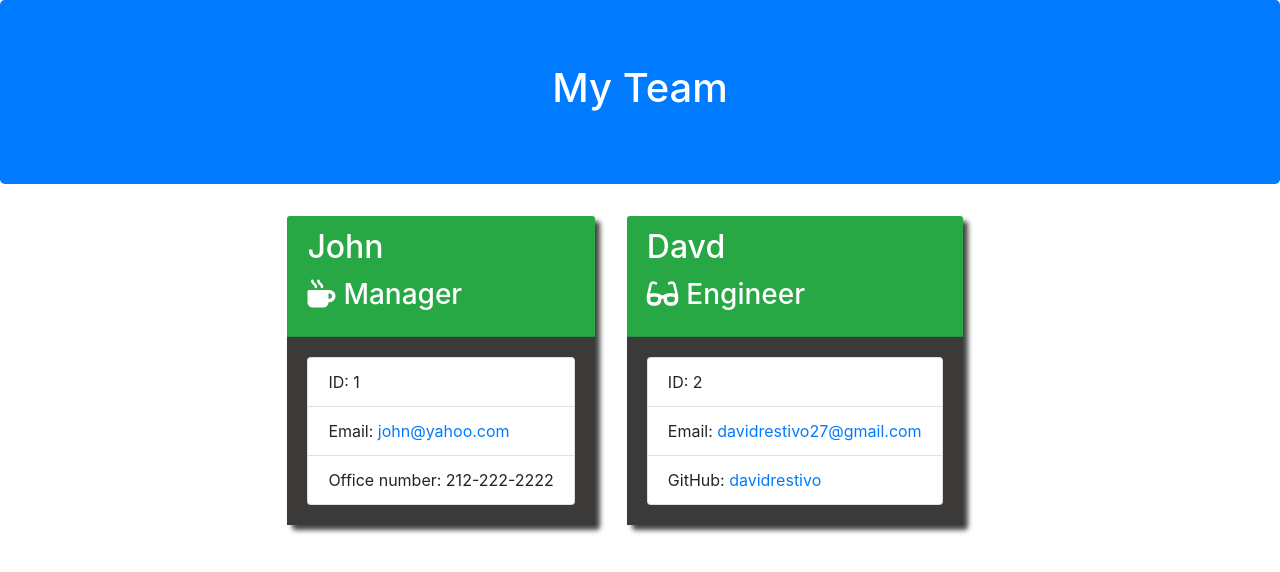
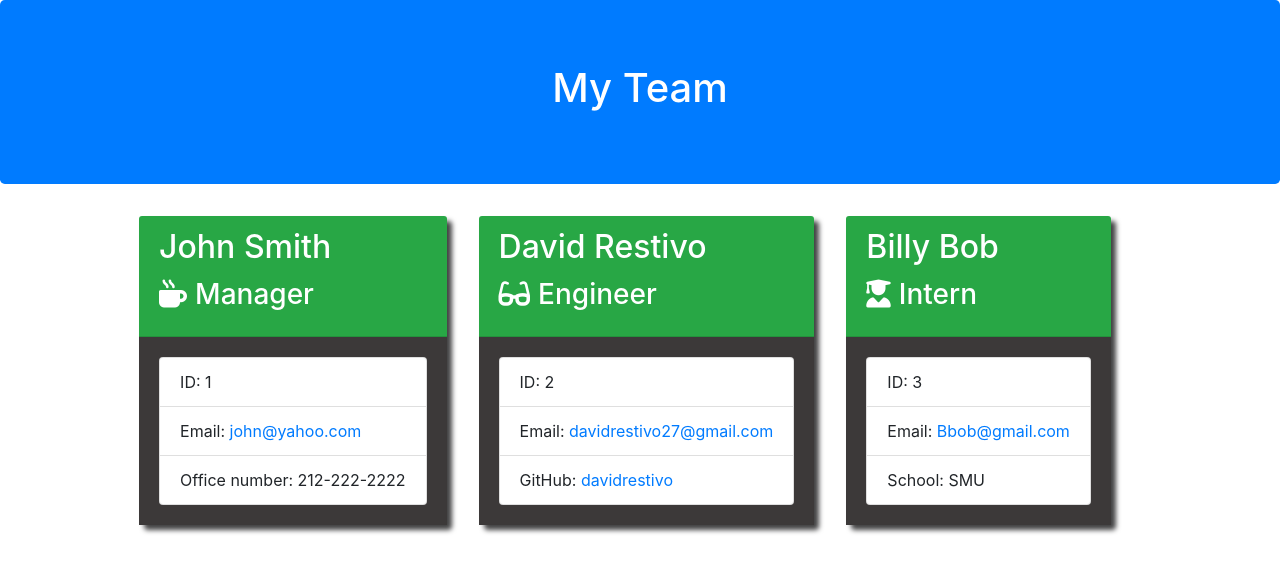
Before and after one commit to davidrestivo/DRR-Team-Profile-Generator, a plain HTML site: page output/team.html in a window 1280 px wide. Drawn offline with nearby package versions, Linux system fonts and the light colour scheme.

Commit message:
Added the Screen Grab

```diff
--- a/output/team.html
+++ b/output/team.html
@@ -27,7 +27,7 @@
 
 <div class="card employee-card">
     <div class="card-header bg-success class=rounded text-white">
-        <h2 class="card-title">John</h2>
+        <h2 class="card-title">John Smith</h2>
         <h3 class="card-title"><i class="fas fa-mug-hot mr-2"></i>Manager</h3>
     </div>
     <div class="card-body">
@@ -41,7 +41,7 @@
 
 <div class="card employee-card">
     <div class="card-header bg-success class=rounded text-white">
-        <h2 class="card-title">Davd</h2>
+        <h2 class="card-title">David Restivo</h2>
         <h3 class="card-title"><i class="fas fa-glasses mr-2"></i>Engineer</h3>
     </div>
     <div class="card-body">
@@ -53,6 +53,20 @@
     </div>
 </div>
 
+<div class="card employee-card">
+    <div class="card-header bg-success class=rounded text-white">
+        <h2 class="card-title">Billy Bob</h2>
+        <h3 class="card-title"><i class="fas fa-user-graduate mr-2"></i>Intern</h3>
+    </div>
+    <div class="card-body">
+        <ul class="list-group">
+            <li class="list-group-item">ID: 3</li>
+            <li class="list-group-item">Email: <a href="mailto:Bbob@gmail.com">Bbob@gmail.com</a></li>
+            <li class="list-group-item">School: SMU</li>
+        </ul>
+    </div>
+</div>
+
             </div>
         </div>
     </div>
```
Also changed, not shown: README.md.
